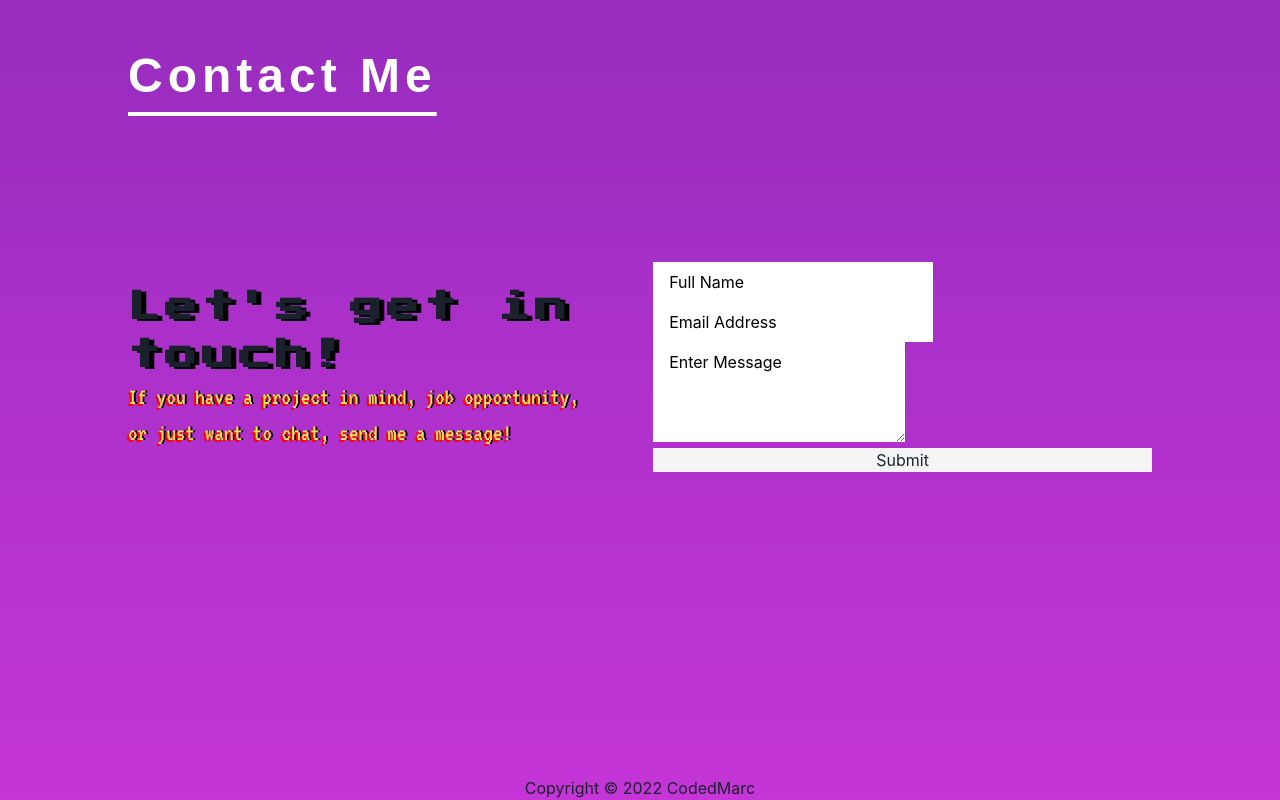
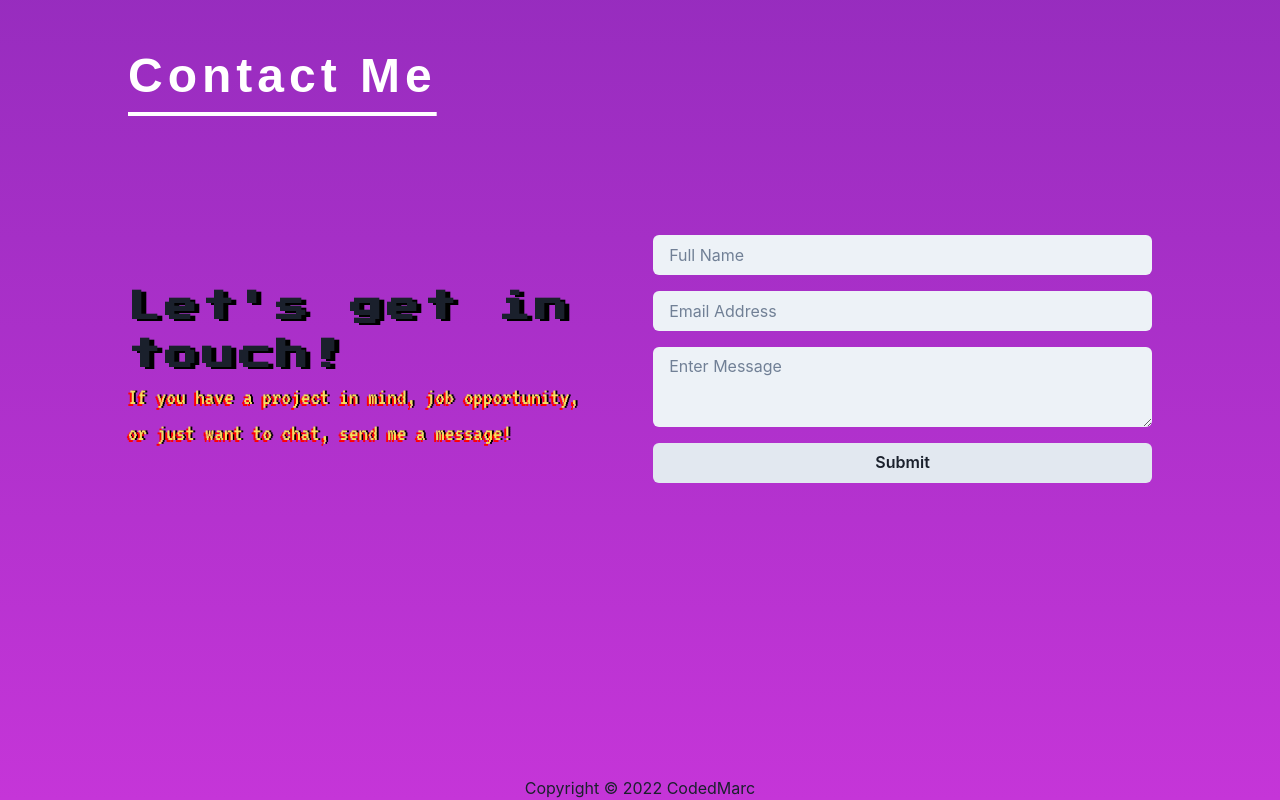
Before and after one commit to CodedMarc/PortfolioSite, a Next.js app: page / in a window 1280 px wide. Shown: the part 2102-2902 px from the top of the page. Built offline with nearby package versions, Linux system fonts and the light colour scheme; a web font is replaced by a local one.

Commit message:
Netlify Form

```diff
--- a/components/ContactForm.tsx
+++ b/components/ContactForm.tsx
@@ -17,52 +17,49 @@ const ContactForm = (props: any) => {
   return (
     <form className={styles.form} style={submitted ? {display: 'none'} : {display: 'block'}} name="contact" method="POST" data-netlify="true">
       <input type="hidden" name="form-name" value="contact" />
-        <input
+      <Stack spacing={4}>
+        <Input
         value={name}
         onChange={(e) => setName(e.target.value)}
         name="FullName"
         required
           placeholder="Full Name"
-          // bg={'gray.100'}
-          // border={0}
-          // color={'gray.500'}
-          // _placeholder={{
-          //   color: 'gray.500',
-          // }}
+          bg={'gray.100'}
+          border={0}
+          color={'gray.500'}
+          _placeholder={{
+            color: 'gray.500',
+          }}
         />
-        <input
+        <Input
         value={email}
         onChange={(e) => setEmail(e.target.value)}
         type="email"
         required
         name="Email"
           placeholder="Email Address"
-          // bg={'gray.100'}
-          // border={0}
-          // color={'gray.500'}
-          // _placeholder={{
-          //   color: 'gray.500',
-          // }}
+          bg={'gray.100'}
+          border={0}
+          color={'gray.500'}
+          _placeholder={{
+            color: 'gray.500',
+          }}
         />
-        <textarea
+        <Textarea
         value={message}
         onChange={(e) => setMessage(e.target.value)}
         name="Message"
         required
         placeholder="Enter Message"
-        // bg='gray.100'
-        // border={0}
-        // color={'gray.500'}
-        // _placeholder={{color: 'gray.500'}}
-        />
-        <button type="submit" onClick={handleSubmit}
-        // fontFamily={'heading'}
-        // bg={'gray.200'}
-        // color={'gray.800'}
-        >
+        bg='gray.100'
+        border={0}
+        color={'gray.500'}
+        _placeholder={{color: 'gray.500'}}/>
+        <Button type="submit" onClick={handleSubmit} fontFamily={'heading'} bg={'gray.200'} color={'gray.800'}>
           Submit
-        </button>
+        </Button>
         <p style={{color: 'yellow', textAlign: 'center'}} className={styles.errorMessage}>{error}</p>
+      </Stack>
       </form>
   )
 }
--- a/styles/Contact.module.scss
+++ b/styles/Contact.module.scss
@@ -46,32 +46,7 @@
   width: 100%;
 }
 .form {
-  display: flex;
-  flex-direction: column;
-  justify-content: center;
-  align-items: center;
   width: 100%;
-  input {
-    background-color: white;
-    color: black;
-    padding: 0.5em 1em;
-  }
-  input::placeholder {
-    color: black;
-  }
-  button {
-    width: 100%;
-    background-color: whitesmoke;
-  }
-  textarea {
-    background-color: white;
-    color: black;
-    height: 100px;
-    padding: 0.5em 1em;
-  }
-  textarea::placeholder {
-    color: black;
-  }
 }
 @media screen and (max-width: 950px) {
   .title {
```
